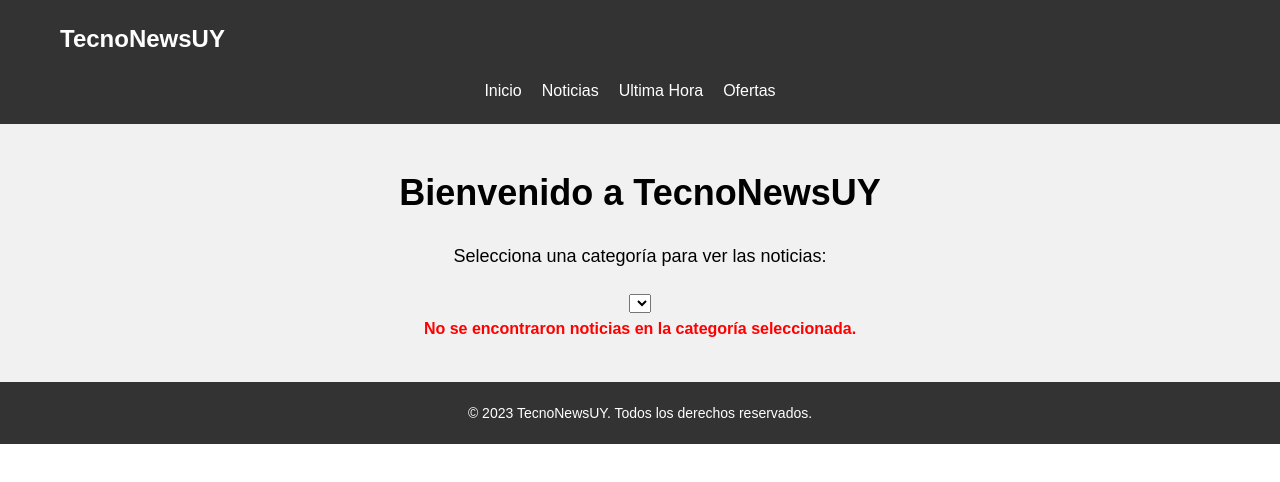
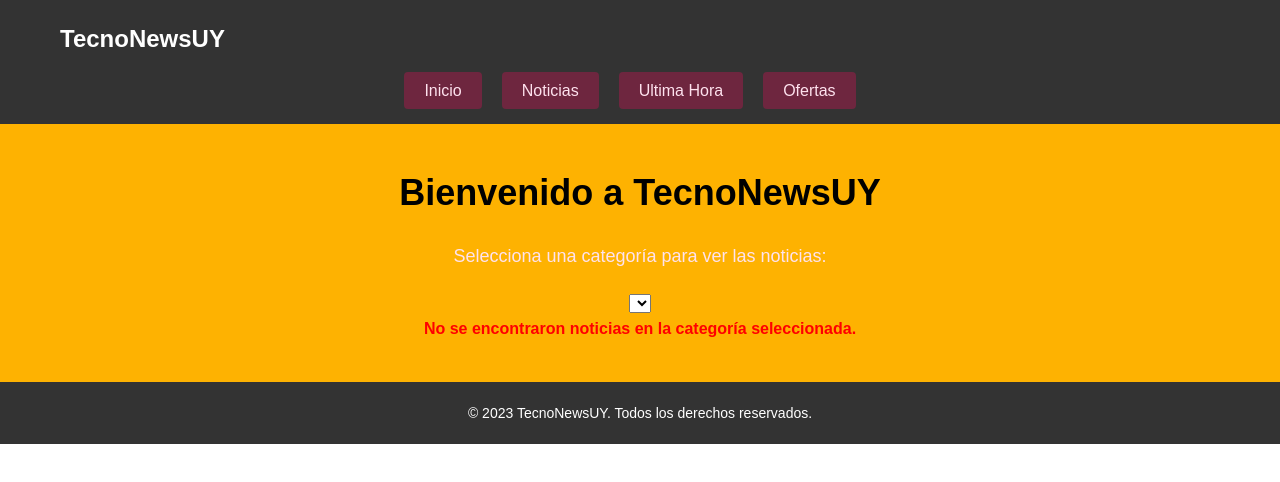
Before and after one commit to TecnoNewsUY/TecnoNewsUY, a plain HTML site: page index.html in a window 1280 px wide. Drawn offline with Linux system fonts and the light colour scheme.

Commit message:
Update styles.css

```diff
--- a/styles.css
+++ b/styles.css
@@ -72,7 +72,7 @@ footer {
 
 /* Estilos específicos de cada página */
 .hero {
-    background-color: #f1f1f1;
+    background-color: #FEB201;
 }
 
 .hero-title {
@@ -119,3 +119,19 @@ footer {
     color: red;
     font-weight: bold;
 }
+
+/* Estilos adicionales */
+.hero-description {
+    color: #FEE2EE;
+}
+
+.nav-link {
+    background-color: #6E263F;
+    padding: 10px 20px;
+    border-radius: 4px;
+    color: #FEE2EE;
+}
+
+.nav-link:hover {
+    background-color: #8D3958;
+}
```
